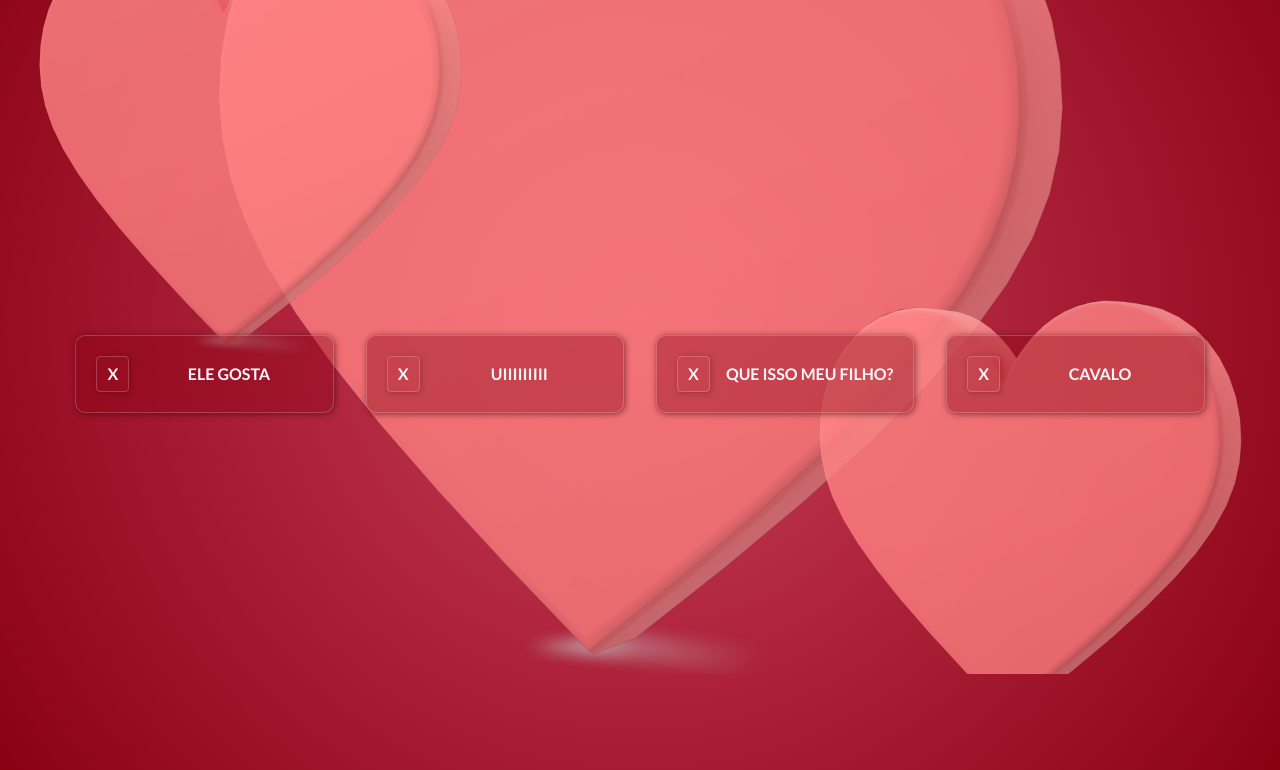
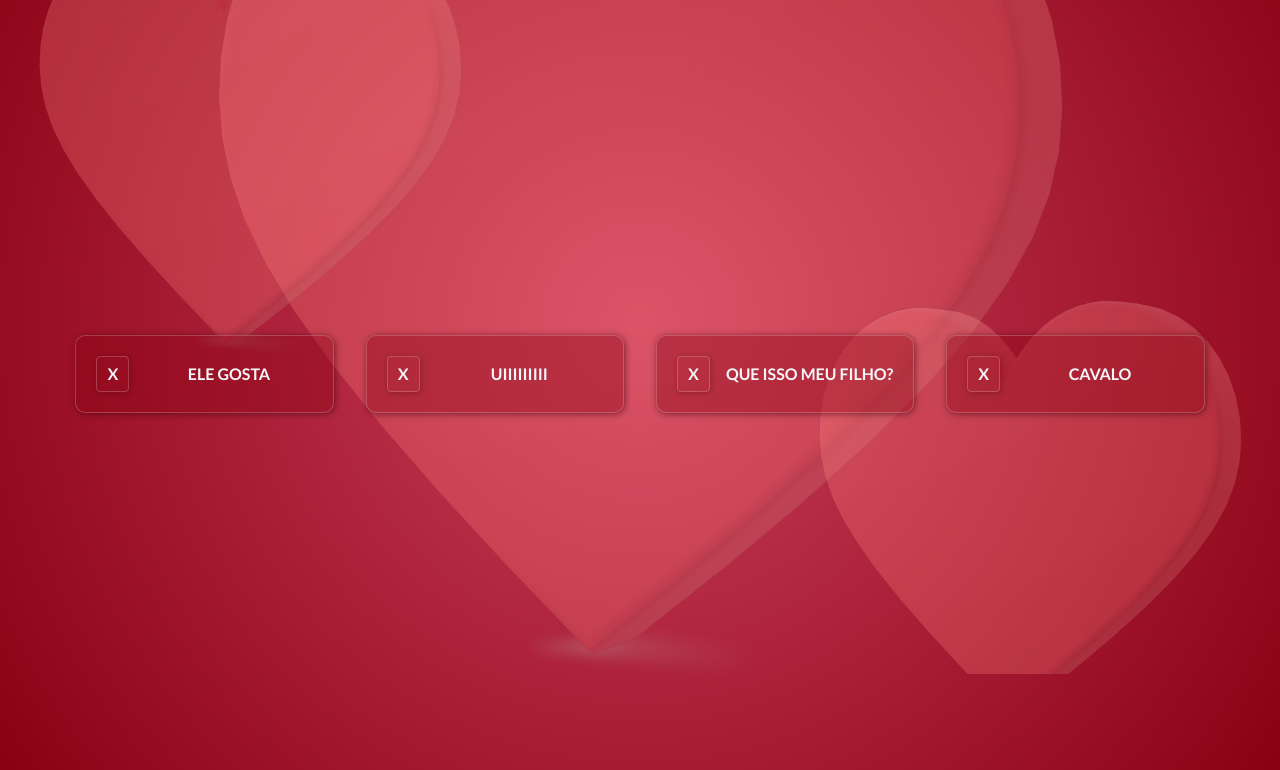
Before and after one commit to Nigraum/instant-sounds, a plain HTML site: page index.html in a window 1280 px wide. Shown: the part 126-896 px from the top of the page. Drawn offline with Linux system fonts and the light colour scheme.

Commit message:
Fixing transition animation

```diff
--- a/assets/app.css
+++ b/assets/app.css
@@ -28,14 +28,14 @@
   background-position: center;
   background-size: 1000px;
   z-index: -1;
-  opacity: 0.8;
+  opacity: 0.3;
 }
 
 .background-heart-small {
   position: fixed;
   inset: 0;
   z-index: -1;
-  opacity: 0.8;
+  opacity: 0.3;
   background: url(./image/heart.png), url(./image/heart.png);
   background-repeat: no-repeat;
   background-size: contain;
--- a/assets/sounds.css
+++ b/assets/sounds.css
@@ -21,7 +21,7 @@
   text-align: center;
   text-transform: uppercase;
   font-weight: 700;
-  transition: background 0.4;
+  transition: background 0.4s;
 }
 
 .sounds button:hover {
```
